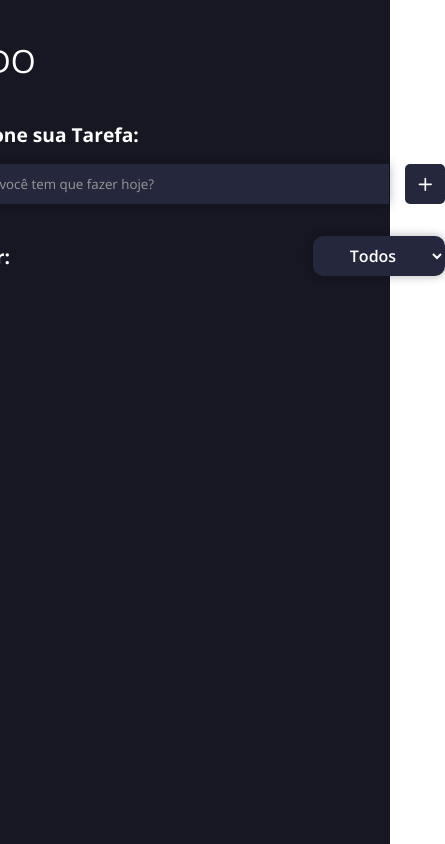
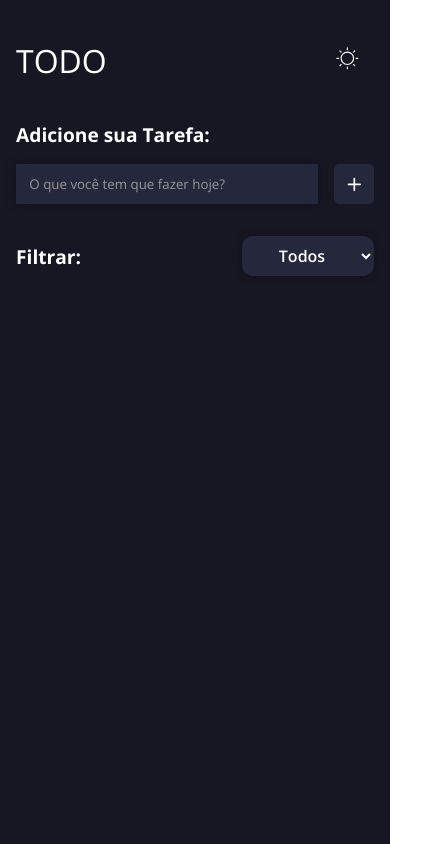
Before and after one commit to FellipeCastro/todo-list-react, a React (Vite) app: page / in a window 390 px wide. Shown: the whole page, 445 px wide, since content can reach past the window. Built offline with nearby package versions, Linux system fonts and the light colour scheme.

Commit message:
Site responsivo

```diff
--- a/src/App.css
+++ b/src/App.css
@@ -28,6 +28,7 @@
     align-items: center;
     justify-content: flex-start;
     gap: 2em;
+    transition: .5s;
 }
 
 .todos_container {
@@ -36,3 +37,9 @@
     flex-direction: column;
     gap: 1em;
 }
+
+@media screen and (max-width: 500px) {
+    .todos_container {
+        width: 100%;
+    }
+}
--- a/src/components/Filter.css
+++ b/src/components/Filter.css
@@ -23,4 +23,11 @@
     font-weight: 600;
     font-size: 1em;
     cursor: pointer;
+    transition: .5s;
 }
+
+@media screen and (max-width: 500px) {
+    .select_container {
+        width: 100%;
+    }
+}
--- a/src/components/TodoForm.css
+++ b/src/components/TodoForm.css
@@ -28,6 +28,7 @@ form {
     border: none;
     color: var(--done-todo-text);
     box-shadow: 0px 0px 10px #00000050;
+    transition: .5s;
 }
 
 .input_container input::placeholder {
@@ -59,3 +60,9 @@ form {
 .input_container button:hover > svg{
     color: var(--input-color);
 }
+
+@media screen and (max-width: 500px) {
+    .input_container {
+        width: 100%;
+    }
+}
--- a/src/components/TodoMode.css
+++ b/src/components/TodoMode.css
@@ -15,6 +15,7 @@
     background-color: transparent;
     border: none;
     padding: 1em;
+    transition: .5s;
 }
 
 .icon_container svg {
@@ -22,3 +23,10 @@
     font-size: 2em;
     cursor: pointer;
 }
+
+
+@media screen and (max-width: 500px) {
+    .mode_container {
+        width: 100%;
+    }
+}
--- a/src/components/Todos.css
+++ b/src/components/Todos.css
@@ -7,6 +7,7 @@
     padding: 1em;
     border-radius: 10px;
     box-shadow: 0px 0px 10px #00000050;
+    transition: .5s;
 }
 
 .todo p {
```
